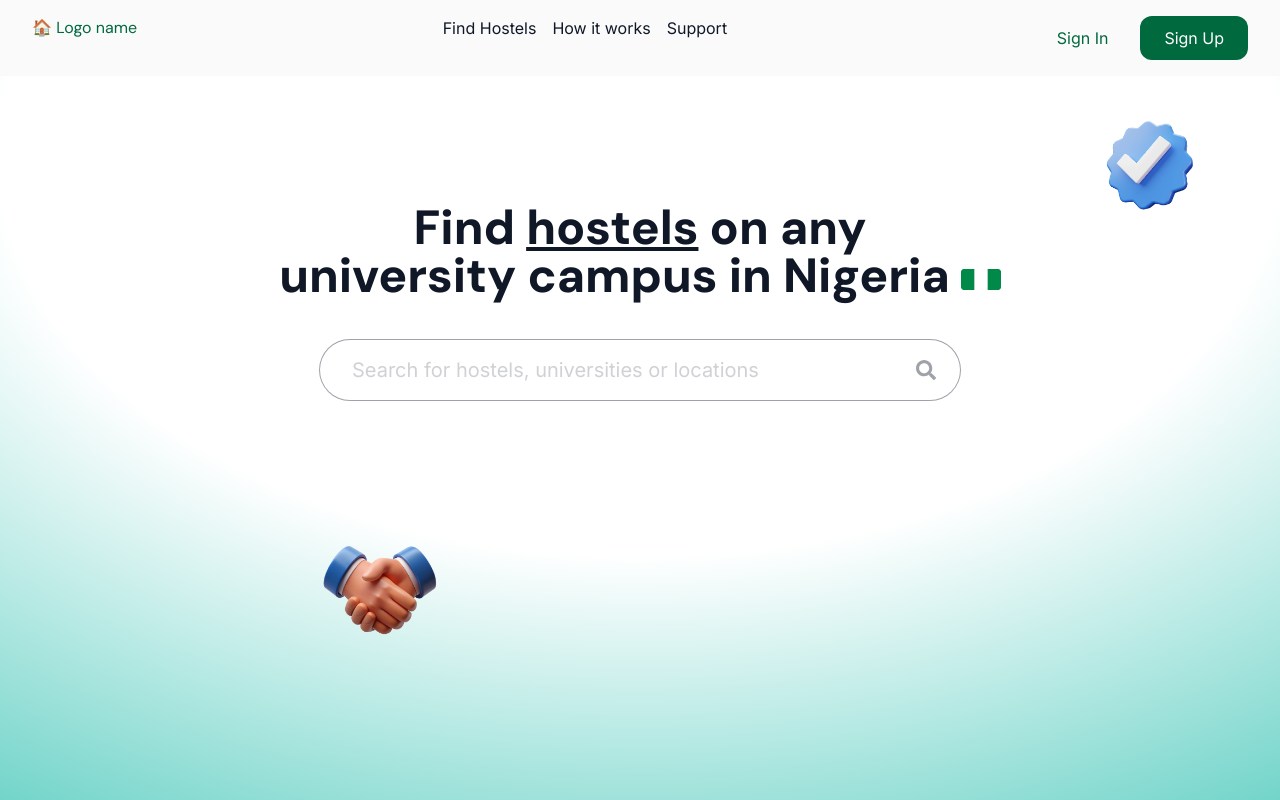
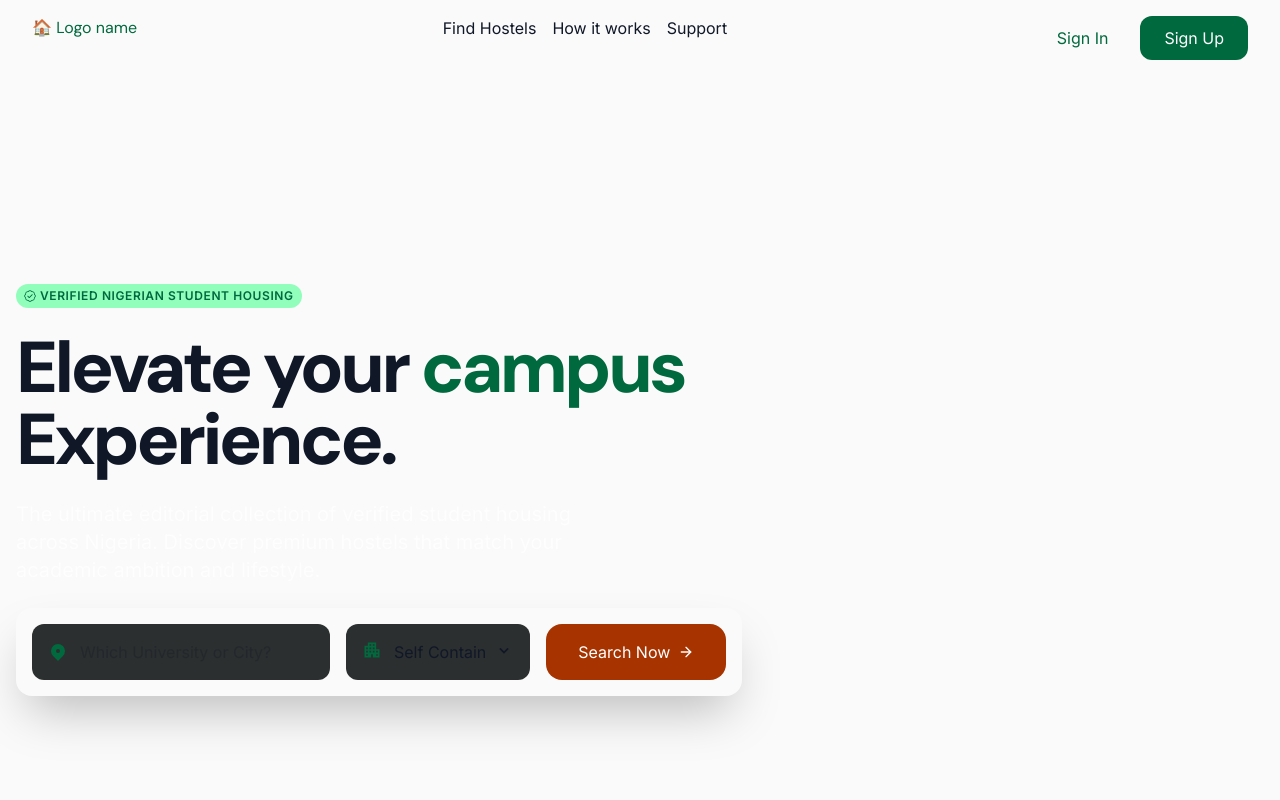
Before and after one commit to fagbenjaenoch/dorms-ng, a Next.js app in the folder apps/frontend/: page / in a window 1280 px wide. Shown: the top 800 px of the page. Built offline with nearby package versions, Linux system fonts and the light colour scheme.

Commit message:
updated hero section to new ui

```diff
--- a/apps/frontend/app/components/LandingSearch.tsx
+++ b/apps/frontend/app/components/LandingSearch.tsx
@@ -1,15 +1,26 @@
-import { FaSearch } from "react-icons/fa";
+import { BiChevronDown } from "react-icons/bi";
+import { FiArrowRight } from "react-icons/fi";
+import { HiLocationMarker } from "react-icons/hi";
+import { MdApartment } from "react-icons/md";
 
 export default function LandingSearch() {
   return (
-    <div className="relative text-xl px-8 py-4 w-120 lg:w-160 flex items-center gap-4 ring ring-gray-900/40 rounded-full text-gray-900/40">
-      <input
-        type="text"
-        className="w-full mr-8"
-        placeholder="Search for hostels, universities or locations"
-      />
-      <button className="absolute top-1 right-2 group hover:bg-gray-500/20 p-4 rounded-full cursor-pointer">
-        <FaSearch className="relative group-hover:text-gray-900/60 transition ease-out" />
+    <div className="shadow-2xl p-4 gap-4 lg:w-fit max-w-3xl flex flex-col lg:flex-row lg:items-center rounded-2xl">
+      <div className="px-4 py-4 flex items-center gap-3 bg-foreground rounded-xl">
+        <HiLocationMarker size={20} className="text-primary" />
+        <input
+          className=" text-gray-900/60"
+          placeholder="Which University or City?"
+        />
+      </div>
+      <div className="px-4 py-4 flex gap-3 bg-foreground rounded-xl">
+        <MdApartment className="text-primary" size={20} />
+        <span className="flex gap-2">
+          Self Contain <BiChevronDown size={20} />
+        </span>
+      </div>
+      <button className="bg-secondary text-white flex justify-center lg:justify-normal items-center gap-2 rounded-2xl py-4 px-8 cursor-pointer">
+        Search Now <FiArrowRight />
       </button>
     </div>
   );
--- a/apps/frontend/app/globals.css
+++ b/apps/frontend/app/globals.css
@@ -3,7 +3,7 @@
 
 :root {
   --background: #ffffff;
-  --foreground: #171717;
+  --foreground: #2c2f2f;
   --primary: #00693e;
   --secondary: #a63300;
   --tertiary: #ffd709;
--- a/apps/frontend/app/page.tsx
+++ b/apps/frontend/app/page.tsx
@@ -3,11 +3,11 @@
 import MobileNav from "@/app/components/MobileNav";
 import DesktopNav from "@/app/components/DesktopNav";
 import LandingSearch from "@/app/components/LandingSearch";
-import Image from "next/image";
 import FeatureSection from "./components/ui/FeatureSection";
 import PopularUniversities from "./components/PopularUniversities";
 import CtaSection from "./components/CtaSection";
 import Footer from "./components/ui/Footer";
+import { GoVerified } from "react-icons/go";
 
 export default function Home() {
   return (
@@ -17,46 +17,23 @@ export default function Home() {
         <MobileNav />
       </nav>
 
-      <main className="relative min-h-screen">
-        {/* Teal Glow Background */}
-        <div
-          className="absolute inset-0"
-          style={{
-            backgroundImage: `
-                           radial-gradient(125% 125% at 50% 10%, #ffffff 40%, #14b8a6 100%)
-                         `,
-            backgroundSize: "100% 100%",
-          }}
-        />
-        <div className="absolute inset-0">
-          <Image
-            src="/verified.webp"
-            width={100}
-            height={200}
-            alt="Verified icon"
-            className="absolute top-10 -right-10 lg:right-20"
-          />
-          <Image
-            src="/handshake_black.webp"
-            width={120}
-            height={200}
-            alt="Handshake icon"
-            className="absolute bottom-50 left-10 lg:left-80"
-          />
-        </div>
-        <div className="relative flex flex-col items-center gap-10 py-32 px-8">
-          <h1 className="font-sans text-5xl font-extrabold text-center">
-            Find <span className="underline">hostels</span> on any <br />
-            university campus in Nigeria{" "}
-            <Image
-              src="/nigerian-flag.webp"
-              width={40}
-              height={30}
-              alt="Nigerian Flag"
-              className="inline-block"
-            />
-          </h1>
-          <LandingSearch />
+      <main className="min-h-screen">
+        <div className="container">
+          <div className="flex flex-col gap-6 py-28">
+            <div className="flex items-center gap-1 bg-[#92febc] text-primary px-2 py-1 text-xs font-semibold w-fit tracking-wider rounded-full uppercase">
+              <GoVerified /> Verified Nigerian student housing
+            </div>
+            <h1 className="font-sans text-5xl lg:text-7xl tracking-tighter font-extrabold">
+              Elevate your <span className="text-primary">campus</span> <br />
+              Experience.
+            </h1>
+            <p className="text-background/70 lg:text-xl max-w-xl">
+              The ultimate editorial collection of verified student housing across
+              Nigeria. Discover premium hostels that match your academic ambition and
+              lifestyle.
+            </p>
+            <LandingSearch />
+          </div>
         </div>
       </main>
       <PopularUniversities />
```
